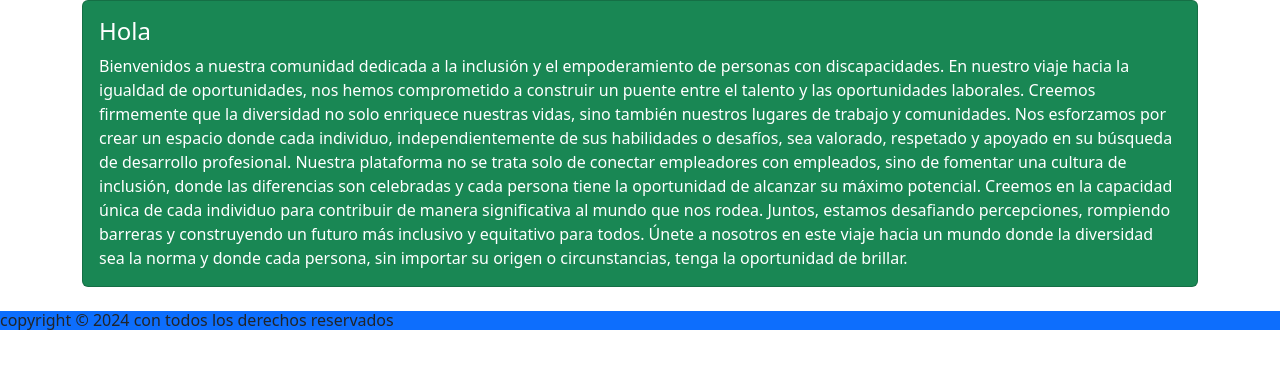
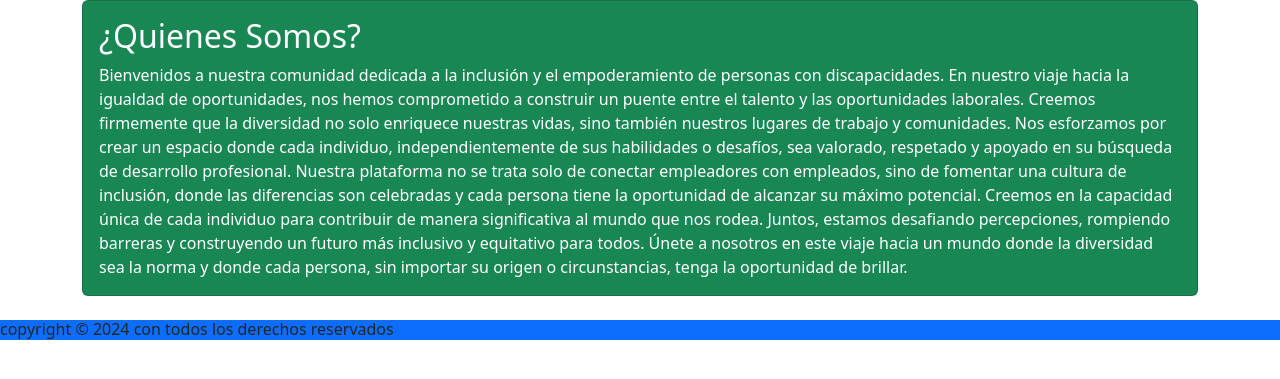
Before and after one commit to Mafe2207/proyecto_DJ, a Django app: page /estudiantes/aboutus in a window 1280 px wide. Shown: the part 56-435 px from the top of the page. Run offline with Django 5.2, Linux system fonts and the light colour scheme.

Commit message:
actualización 20/05/2024

```diff
--- a/AppInicio/templates/estudiantes/nosotros.html
+++ b/AppInicio/templates/estudiantes/nosotros.html
@@ -8,14 +8,11 @@
     class="card text-white bg-success mb-4"
 >
     <div class="card-body">
-        <h4 class="card-title">Hola</h4>
+        <h2 class="card-title">¿Quienes Somos?</h2>
         <p class="card-text">Bienvenidos a nuestra comunidad dedicada a la inclusión y el empoderamiento de personas con discapacidades. En nuestro viaje hacia la igualdad de oportunidades, nos hemos comprometido a construir un puente entre el talento y las oportunidades laborales.
-
-            Creemos firmemente que la diversidad no solo enriquece nuestras vidas, sino también nuestros lugares de trabajo y comunidades. Nos esforzamos por crear un espacio donde cada individuo, independientemente de sus habilidades o desafíos, sea valorado, respetado y apoyado en su búsqueda de desarrollo profesional.
-
-            Nuestra plataforma no se trata solo de conectar empleadores con empleados, sino de fomentar una cultura de inclusión, donde las diferencias son celebradas y cada persona tiene la oportunidad de alcanzar su máximo potencial. Creemos en la capacidad única de cada individuo para contribuir de manera significativa al mundo que nos rodea.
-
-            Juntos, estamos desafiando percepciones, rompiendo barreras y construyendo un futuro más inclusivo y equitativo para todos. Únete a nosotros en este viaje hacia un mundo donde la diversidad sea la norma y donde cada persona, sin importar su origen o circunstancias, tenga la oportunidad de brillar.</p>
+        Creemos firmemente que la diversidad no solo enriquece nuestras vidas, sino también nuestros lugares de trabajo y comunidades. Nos esforzamos por crear un espacio donde cada individuo, independientemente de sus habilidades o desafíos, sea valorado, respetado y apoyado en su búsqueda de desarrollo profesional.
+        Nuestra plataforma no se trata solo de conectar empleadores con empleados, sino de fomentar una cultura de inclusión, donde las diferencias son celebradas y cada persona tiene la oportunidad de alcanzar su máximo potencial. Creemos en la capacidad única de cada individuo para contribuir de manera significativa al mundo que nos rodea.
+        Juntos, estamos desafiando percepciones, rompiendo barreras y construyendo un futuro más inclusivo y equitativo para todos. Únete a nosotros en este viaje hacia un mundo donde la diversidad sea la norma y donde cada persona, sin importar su origen o circunstancias, tenga la oportunidad de brillar.</p>
     </div>
 </div>
 
```
Also changed, not shown: fotos/polar.PNG (added), fotos/pou_chad.jpeg (added).
